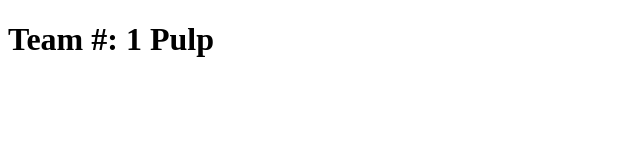
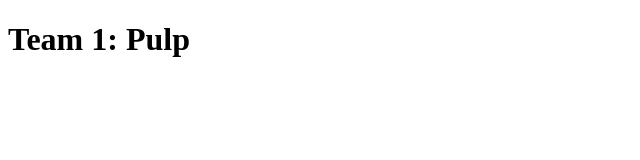
Before and after one commit to KentStateWeb/fall-2018-joshua-townsend-pulp, a plain HTML site: page index.html in a window 1280 px wide. Shown: the whole page, without its empty margins (0-640 px from the left). Drawn offline with Linux system fonts and the light colour scheme.

Commit message:
Fixed Team #

```diff
--- a/index.html
+++ b/index.html
@@ -5,6 +5,6 @@
     <title>Home</title>
   </head>
   <body>
-    <h1>Team #: 1 Pulp</h1>
+    <h1>Team 1: Pulp</h1>
   </body>
 </html>
```
